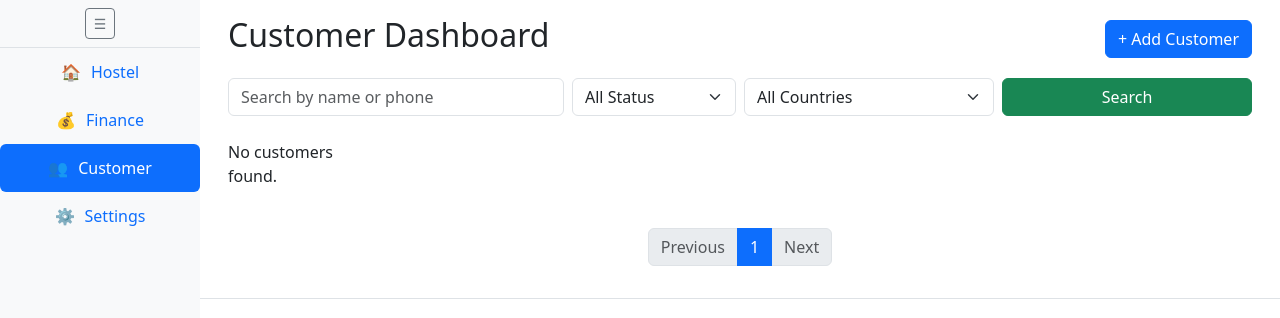
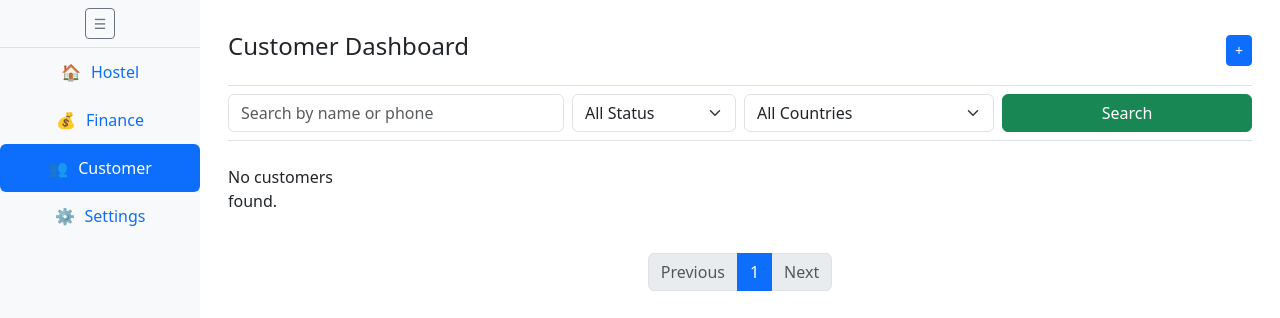
Before and after one commit to jadhikari/docker-fistail-home, a Django app: page /customer/ in a window 1280 px wide. Shown: the part 50-368 px from the top of the page. Run offline with Django 5.2, Linux system fonts and the light colour scheme; data that the repository does not hold is empty.

Commit message:
updat the css

```diff
--- a/backend/customer/templates/customer/dashboard.html
+++ b/backend/customer/templates/customer/dashboard.html
@@ -3,7 +3,7 @@
 {% block title %}Customer Dashboard{% endblock %}
 
 {% block content %}
-<div class="container-fluid mt-2s">
+<div class="container-fluid mt-3">
     {% comment %} Display the error massage. {% endcomment %}
     {% if messages %}
         <div>
@@ -17,16 +17,16 @@
     {% endif %}
 
     <div class="d-flex justify-content-between align-items-center mb-3">
-        <h2>Customer Dashboard</h2>
-         <a href="{% url 'customer:customer_create' %}" class="btn btn-primary">+ Add Customer</a>
+        <h4>Customer Dashboard</h4>
+         <a href="{% url 'customer:customer_create' %}" class="btn btn-sm btn-primary">+</a>
     </div>
-
-    <form method="get" class="row g-2 mb-4">
-        <div class="col-md-4">
+    <div class="border-top my-2"></div>
+    <form method="get" class="row g-2 mb-2">
+        <div class="col-sm-4">
             <input type="text" name="q" placeholder="Search by name or phone" class="form-control" value="{{ query }}">
         </div>
 
-        <div class="col-md-2">
+        <div class="col-sm-2">
             <select name="status" class="form-select">
                 <option value="">All Status</option>
                 <option value="active" {% if status_filter == "active" %}selected{% endif %}>Active</option>
@@ -34,7 +34,7 @@
             </select>
         </div>
 
-        <div class="col-md-3">
+        <div class="col-sm-3">
             <select name="country" class="form-select">
                 <option value="">All Countries</option>
                 {% for code, name in country_choices %}
@@ -43,11 +43,12 @@
             </select>
         </div>
 
-        <div class="col-md-3">
+        <div class="col-sm-3">
             <button type="submit" class="btn btn-success w-100">Search</button>
         </div>
     </form>
 
+    <div class="border-top my-2 mb-4"></div>
 
     <div class="row row-cols-1 row-cols-sm-2 row-cols-md-3 row-cols-lg-6 g-4">
         {% for customer in page_obj %}
```
